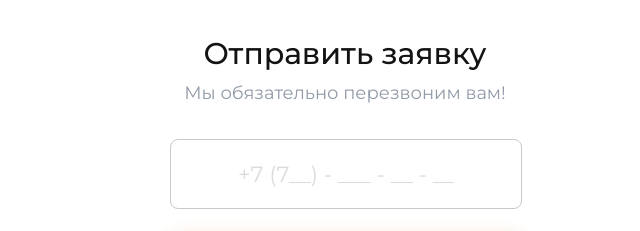
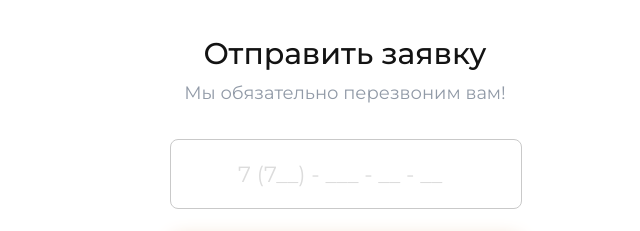
Before and after one commit to playmoar/911gbo, a plain HTML site: page index.html in a window 1280 px wide. Shown: the part 2260-2491 px from the top of the page, 640-1280 px from the left. Drawn offline with nearby package versions, Linux system fonts and the light colour scheme.

Commit message:
placeholder

```diff
--- a/index.html
+++ b/index.html
@@ -197,7 +197,7 @@
       <h3>Отправить заявку</h3>
       <p class="ticket-call-back-desc">Мы обязательно перезвоним вам!</p>
       <input class="tel-input" type="tel" id="phone" autocomplete="off" data-intl-tel-input-id="0"
-        placeholder="+7 (7__) - ___ - __ - __">
+        placeholder="7 (7__) - ___ - __ - __">
       <script src="js/intlTelInput.js"></script>
       <script>
         var input = document.querySelector("#phone");
```
